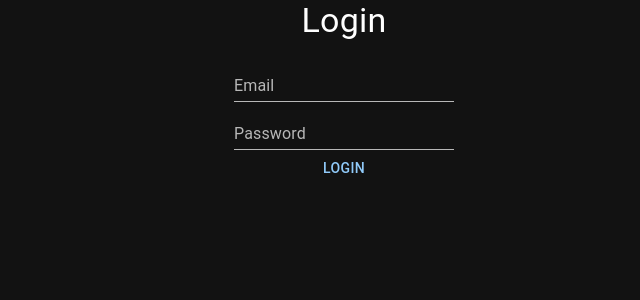
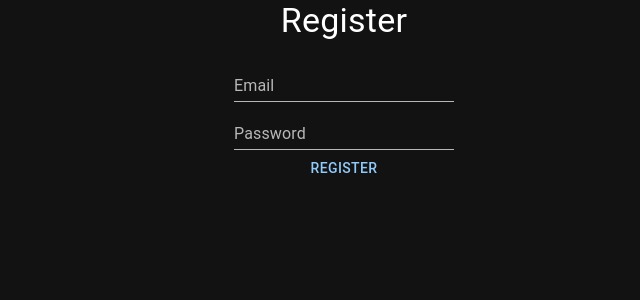
Before and after one commit to stefansavic23/smart-resume-analyzer-generator, a React (Vite) app in the folder frontend/: page / in a window 1280 px wide. Shown: the top 300 px of the page, without its empty margins (296-936 px from the left). Built offline with nearby package versions, Linux system fonts and the light colour scheme.

Commit message:
saving jwt token to localstorage

```diff
--- a/frontend/package.json
+++ b/frontend/package.json
@@ -16,7 +16,8 @@
     "@toolpad/core": "^0.16.0",
     "axios": "^1.11.0",
     "react": "^19.1.0",
-    "react-dom": "^19.1.0"
+    "react-dom": "^19.1.0",
+    "react-router-dom": "^7.8.0"
   },
   "devDependencies": {
     "@eslint/js": "^9.30.1",
--- a/frontend/src/App.jsx
+++ b/frontend/src/App.jsx
@@ -1,11 +1,14 @@
 import './App.css'
+import { BrowserRouter as Router, Routes, Route } from "react-router-dom"
 import RegisterLogin from './components/RegisterLogin.jsx'
 
 function App() {
   return (
-    <>
-      <RegisterLogin title="Login" action="/login" btn="Login" />
-    </>
+    <Router>
+      <Routes>
+        <Route path='/' element={<RegisterLogin title="Register" action="/register" btn="Register" />} />
+      </Routes>
+    </Router>
   )
 }
 
--- a/frontend/src/components/RegisterLogin.jsx
+++ b/frontend/src/components/RegisterLogin.jsx
@@ -1,4 +1,4 @@
-import React, { useRef, useState } from "react"
+import React, { useEffect, useRef, useState } from "react"
 import { ThemeProvider, createTheme, styled } from '@mui/material/styles';
 import CssBaseline from '@mui/material/CssBaseline';
 import Box from '@mui/material/Box';
@@ -38,7 +38,7 @@ const RegisterLogin = (props) => {
             email: JSON.stringify(email),
             password: JSON.stringify(password)
         }).then((response) => {
-            console.log(response)
+            localStorage.setItem("token", response.data.accessToken)
         }).catch((error) => {
             console.log(error)
         })
```
Also changed, not shown: frontend/src/components/ResumeUpload.jsx (added), 1 other file (tests, documents, lock files or other folders).
